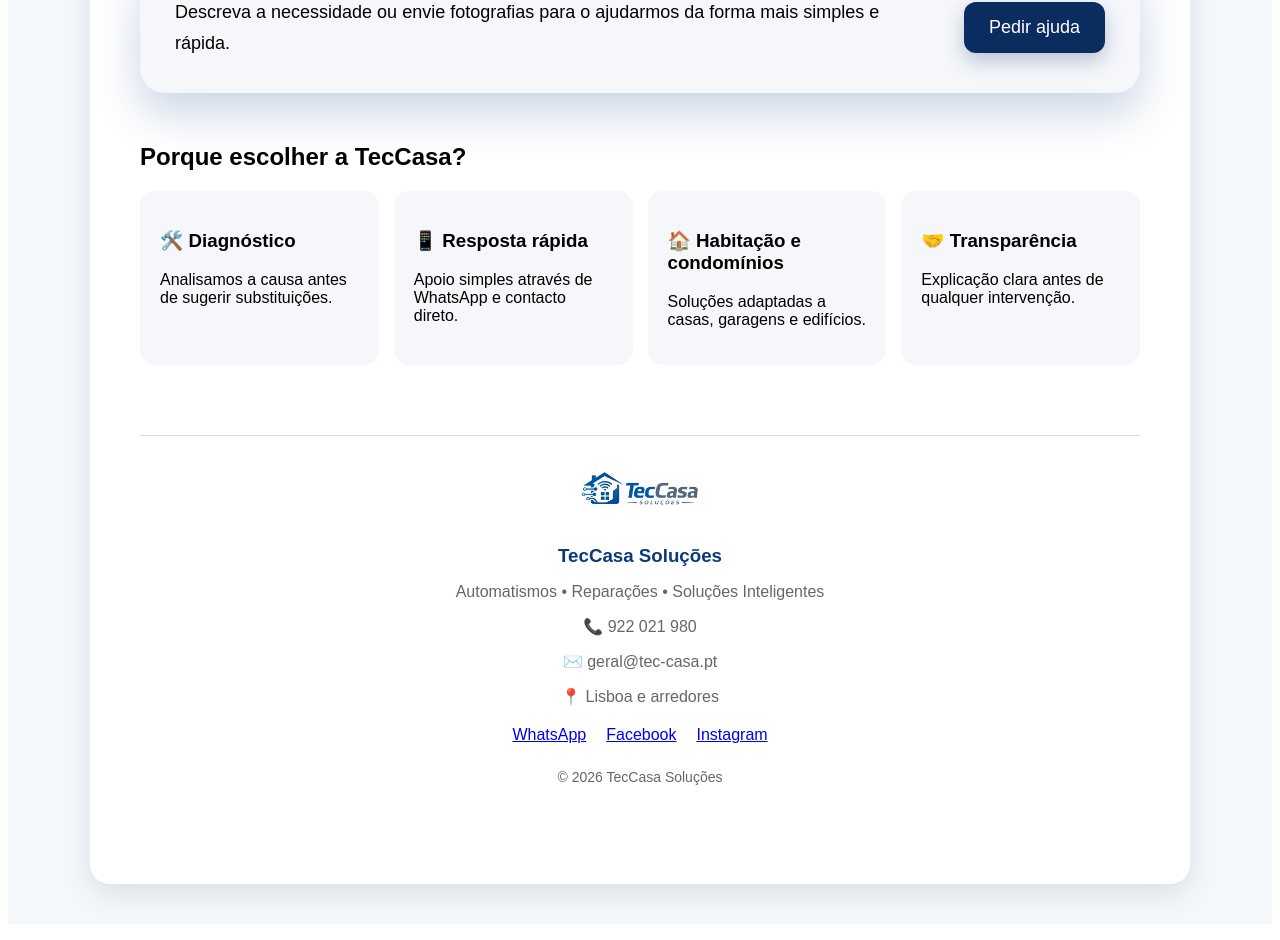
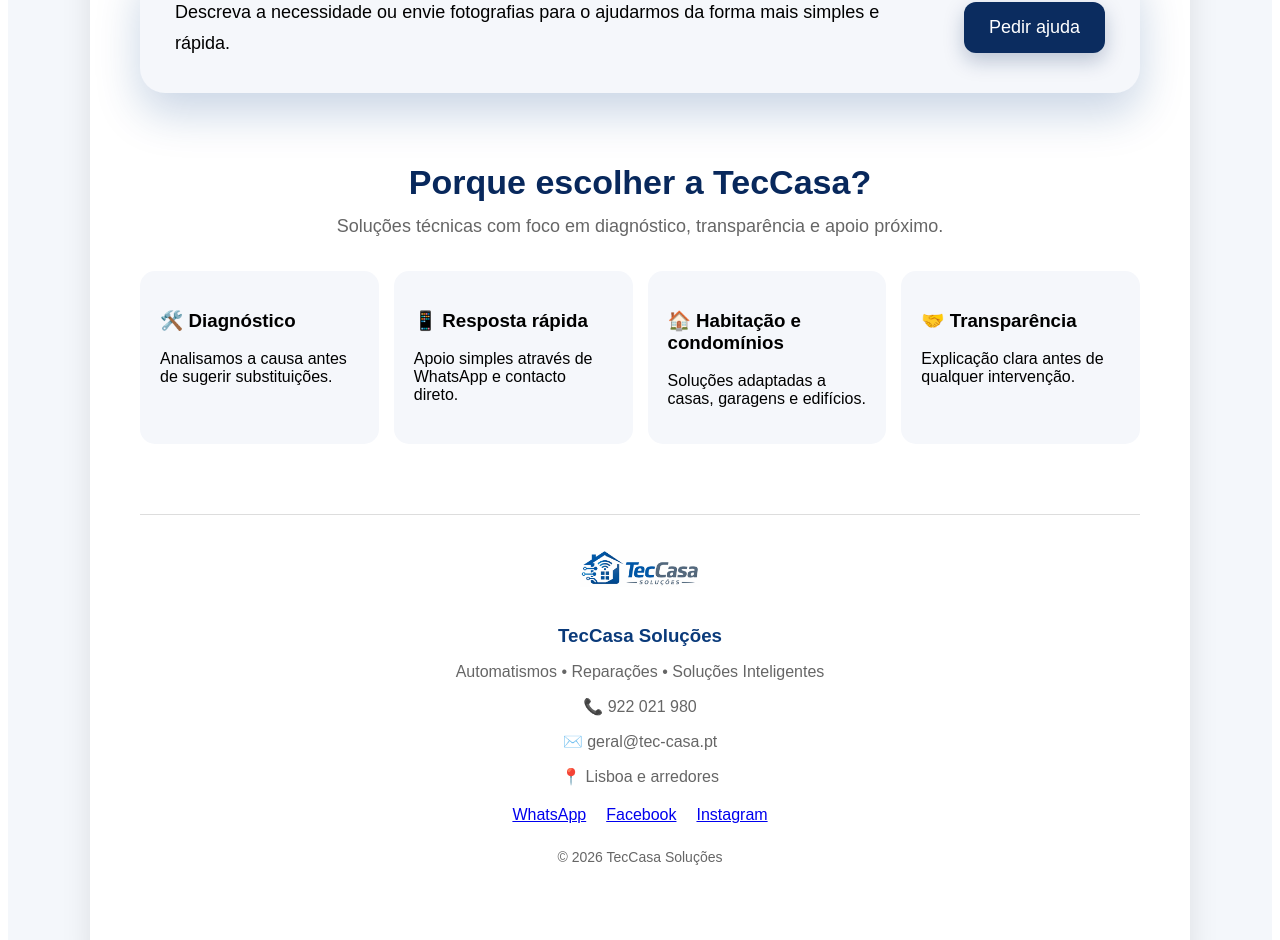
Before and after one commit to andrecorreiaauto-bit/teccasa-site, a Next.js app: page / in a window 1280 px wide. Shown: the part 2659-3599 px from the top of the page. Built offline with nearby package versions, Linux system fonts and the light colour scheme.

Commit message:
Update index.js

```diff
--- a/pages/index.js
+++ b/pages/index.js
@@ -554,7 +554,29 @@ Pedir ajuda
 
                                  <section style={{marginTop:"50px"}}>
 
-                                 <h2>Porque escolher a TecCasa?</h2>
+                                 <div style={{
+textAlign:"center",
+marginTop:"70px",
+marginBottom:"30px"
+}}>
+<h2 style={{
+fontSize:"34px",
+color:"#08285c",
+marginBottom:"10px"
+}}>
+Porque escolher a TecCasa?
+</h2>
+
+<p style={{
+fontSize:"18px",
+color:"#666",
+maxWidth:"700px",
+margin:"0 auto",
+lineHeight:"1.6"
+}}>
+Soluções técnicas com foco em diagnóstico, transparência e apoio próximo.
+</p>
+</div>
 
                                  <div style={{
                                  display:"grid",
```
